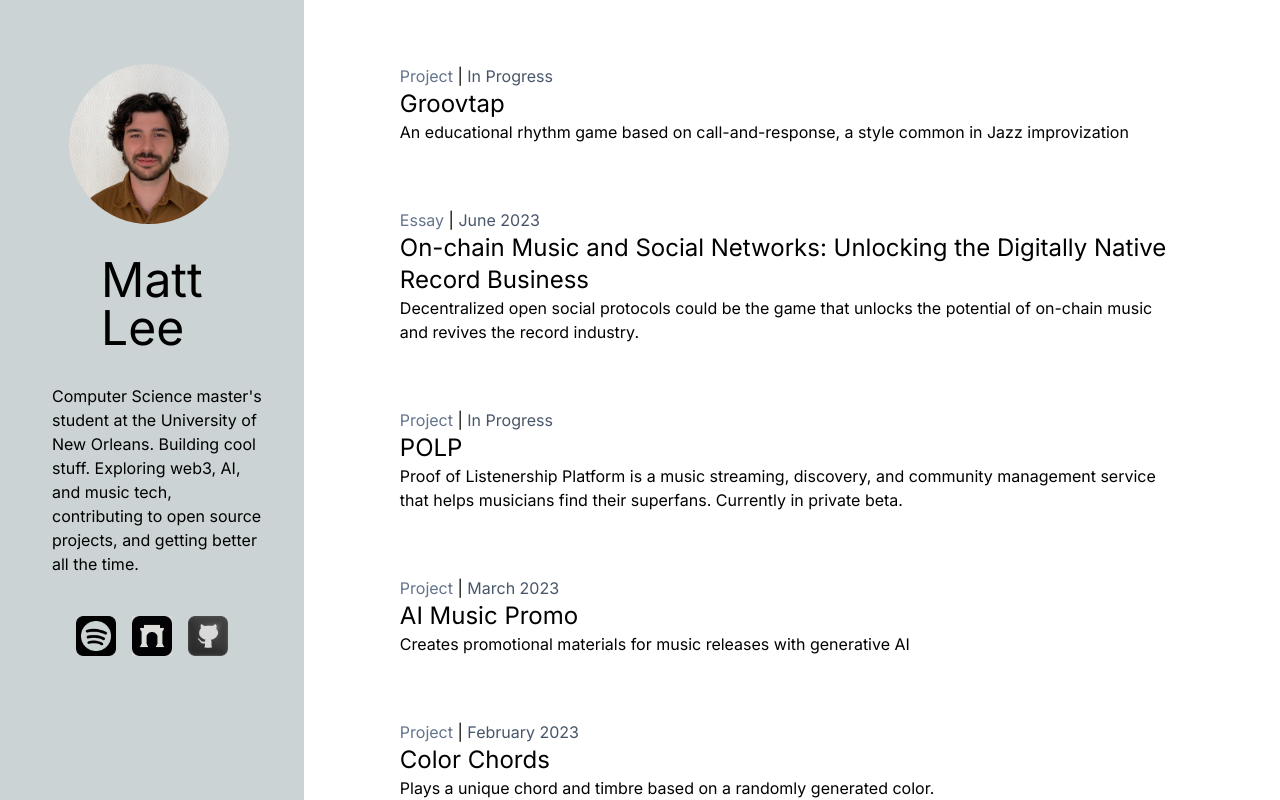
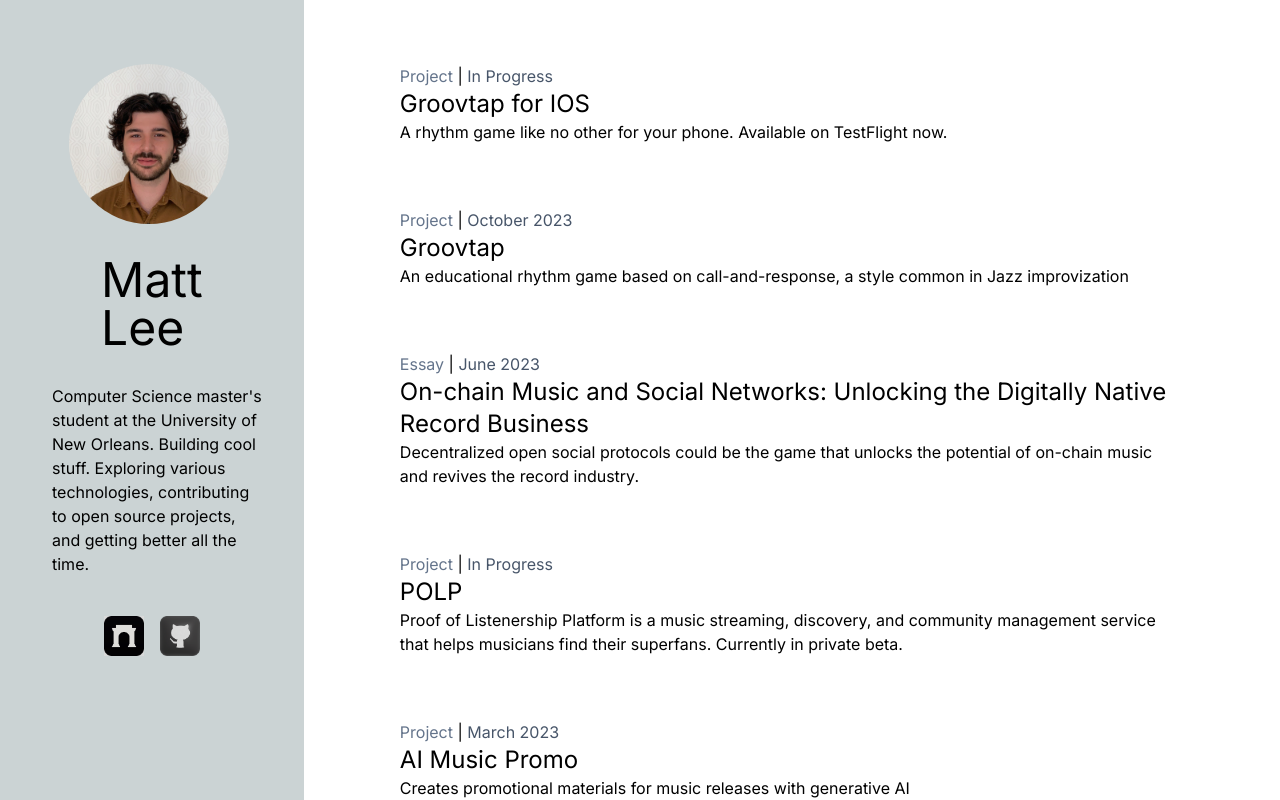
Before and after one commit to mattleesounds/portfolio3, a Next.js app: page / in a window 1280 px wide. Shown: the top 800 px of the page. Built offline with nearby package versions, Linux system fonts and the light colour scheme.

Commit message:
Added Groovtap for IOS

```diff
--- a/src/app/page.tsx
+++ b/src/app/page.tsx
@@ -22,13 +22,13 @@ export default function Home() {
         </div>
         <p className="pl-3">
           {`Computer Science master's student at the University of New Orleans.
-          Building cool stuff. Exploring web3, AI, and music tech, contributing to
+          Building cool stuff. Exploring various technologies, contributing to
           open source projects, and getting better all the time.`}
         </p>
         <div className="py-8 px-4 flex">
-          <Link href="/links" className="p-2">
+          {/* <Link href="/links" className="p-2">
             <Image src="/spotify1.png" alt="Music" width="40" height="40" />
-          </Link>
+          </Link> */}
           <Link href="https://warpcast.com/mattlee" className="p-2">
             <Image src="/3.png" alt="Farcaster" width="40" height="40" />
           </Link>
@@ -41,6 +41,13 @@ export default function Home() {
         <ProjectCard
           type="Project"
           date="In Progress"
+          link="https://testflight.apple.com/join/OkeZWa7l"
+          title="Groovtap for IOS"
+          description="A rhythm game like no other for your phone. Available on TestFlight now."
+        />
+        <ProjectCard
+          type="Project"
+          date="October 2023"
           link="https://www.groovtap.com/"
           title="Groovtap"
           description="An educational rhythm game based on call-and-response, a style common in Jazz improvization"
```
